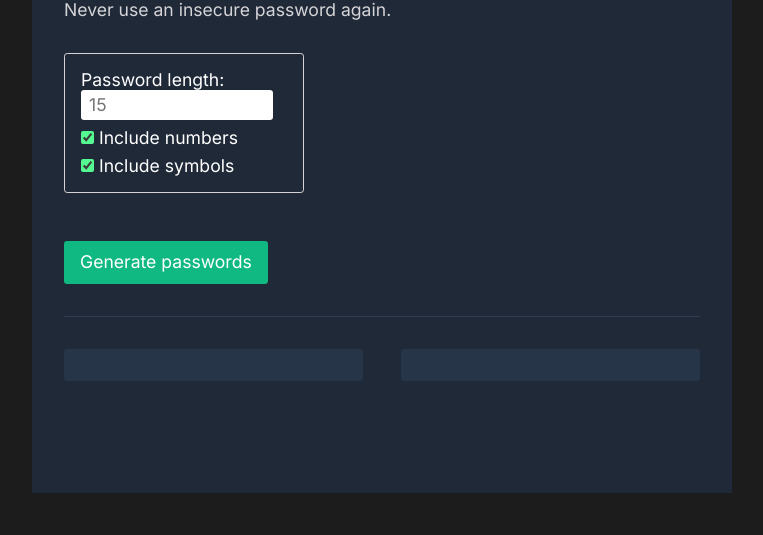
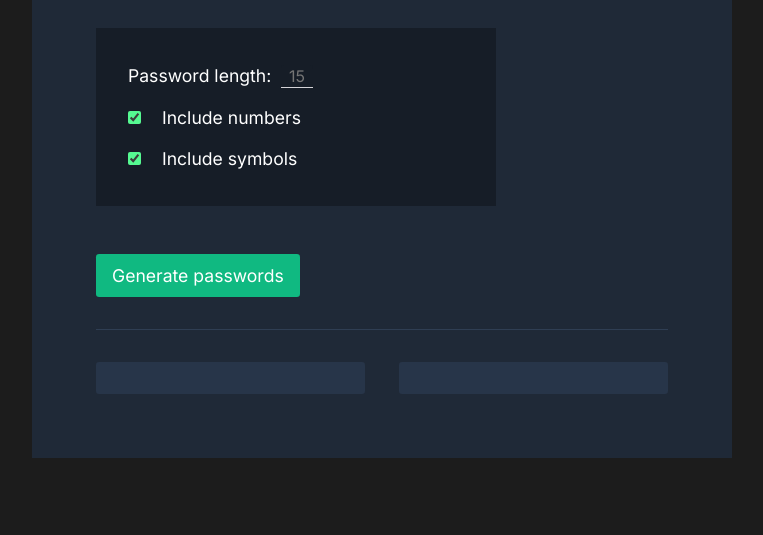
Before and after one commit to jaykasiphat/sesame, a plain HTML site: page index.html in a window 1280 px wide. Shown: the part 265-800 px from the top of the page, without its empty margins (258-1021 px from the left). Drawn offline with nearby package versions, Linux system fonts and the light colour scheme.

Commit message:
style form

```diff
--- a/styles.css
+++ b/styles.css
@@ -1,14 +1,17 @@
 :root {
-  --dark-black: #1C1C1C;
-  --medium-black: #273549;
-  --light-black: #2F3E53;
-  --navy: #1f2937;
-  --gray: #D5D4D8;
-  --white: #FFF;
+  --black: #1C1C1C;
+  --dark-gray: #273549;
+  --medium-gray: #2F3E53;
+  --light-gray: #D5D4D8;
   --dark-green: #10b981;
   --medium-green: #4adf86;
   --light-green: #55f991;
+  --navy: #1f2937;
+  --white: #FFF;
 }
+
+/* Base
+   ========================================= */
 
 * {
   box-sizing: border-box;
@@ -21,7 +24,6 @@ body,
 
 button,
 #passwords span,
-form,
 input[type='number'] {
   border-radius: 0.2rem;
 }
@@ -31,11 +33,18 @@ button {
   border: none;
 }
 
+button,
+input[type="checkbox"],
+label {
+  cursor: pointer;
+}
+
 body {
   margin: 0;
-  height: 100vh;
-  color: #fff;
-  background: var(--dark-black);
+  min-height: 100vh;
+  min-height: -webkit-fill-available;
+  color: var(--white);
+  background: var(--black);
   font-family: 'Inter', sans-serif;
   align-items: center;
   justify-content: center;
@@ -45,12 +54,16 @@ main {
   background: var(--navy);
   width: 80%;
   max-width: 700px;
-  padding: 5rem 0;
+  padding: 3rem 0;
+  max-height: 100%;
 }
 
 section {
   margin: 2rem;
 }
+
+/* Hero
+   ========================================= */
 
 h1 {
   font-family: 'Karla', sans-serif;
@@ -59,12 +72,12 @@ h1 {
 }
 
 #hero {
-  border-bottom: 1px solid var(--light-black);
+  border-bottom: 1px solid var(--medium-gray);
 }
 
 #hero p {
   margin-top: 0;
-  color: var(--gray);
+  color: var(--light-gray);
 }
 
 #hero span {
@@ -72,19 +85,15 @@ h1 {
   display: block;
 }
 
-button {
-  color: var(--white);
-  background: var(--dark-green);
-  margin: 2rem 0;
-  padding: 0.7rem 1rem;
-  cursor: pointer;
-}
+/* Form
+   ========================================= */
 
 form {
-  border: 1px solid var(--gray);
-  padding: 1rem;
-  width: 15rem;
+  padding: 1rem 2rem;
   margin: 2rem 0 1rem;
+  max-width: 25rem;
+  color: var(--white);
+  background: #161d27;
 }
 
 input::-webkit-outer-spin-button,
@@ -93,8 +102,15 @@ input::-webkit-inner-spin-button {
 }
 
 input[type='number'] {
-  width: 12rem;
-  padding: 0.3rem 0.5rem;
+  text-align: center;
+  width: 2rem;
+  padding: 0.1rem;
+  margin-left: 0.3rem;
+  background: #161d27;
+  color: var(--white);
+  border-bottom: 1px solid var(--light-gray);
+  border-bottom-right-radius: 0;
+  border-bottom-left-radius: 0;
   -moz-appearance: textfield;
 }
 
@@ -102,13 +118,24 @@ input[type='number']:focus {
   outline: 1px solid var(--light-green);
 }
 
-.password-options {
-  margin-top: 0.5rem;
+form div {
+  margin: 1.3rem 0;
 }
 
 input[type="checkbox"] {
   accent-color: var(--light-green);
+  margin-right: 1rem;
 }
+
+button {
+  color: var(--white);
+  background: var(--dark-green);
+  margin: 2rem 0;
+  padding: 0.7rem 1rem;
+}
+
+/* Passwords
+   ========================================= */
 
 #passwords p {
   justify-content: space-between;
@@ -116,17 +143,34 @@ input[type="checkbox"] {
 }
 
 #passwords span {
-  background: var(--medium-black);
+  color: var(--light-green);
+  background: var(--dark-gray);
   width: 47%;
   max-width: 300px;
   padding: 0.5rem 1rem;
 }
 
+/* Media
+   ========================================= */
+
 @media (min-width: 670px) {
   body {
     font-size: 1.1rem;
   }
+
+  main {
+    padding: 2rem 0;
+  }
+
+  section {
+    margin: 2rem 4rem;
+  }
+
   h1 {
-    font-size: 2.8rem;
+    font-size: 2.5rem;
+  }
+
+  input[type='number'] {
+    font-size: 1rem;
   }
 }
```
